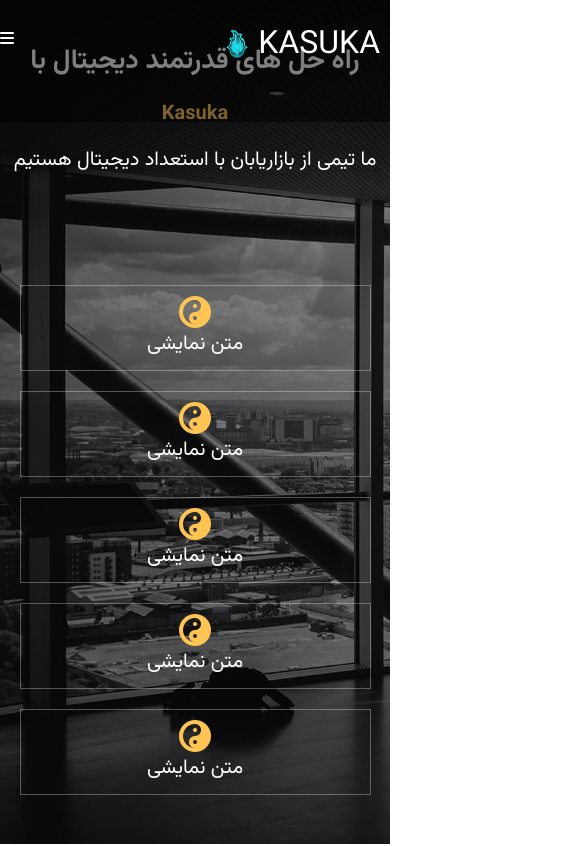
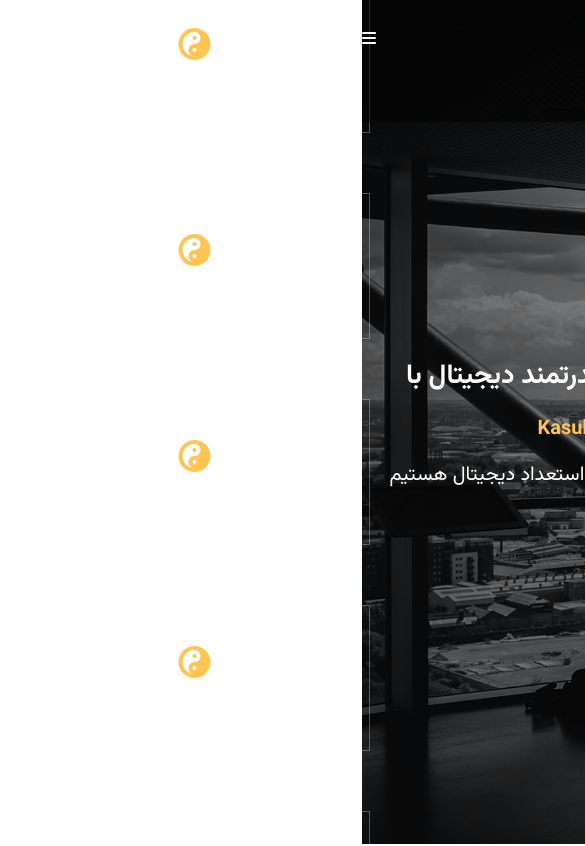
Before and after one commit to farjad12345/ProjectOne, a React (Create React App) app: page / in a window 390 px wide. Shown: the top 846 px of the page, 585 px wide, since content can reach past the window. Built offline with nearby package versions, Linux system fonts and the light colour scheme.

Commit message:
Update.css

```diff
--- a/src/Responsive.css
+++ b/src/Responsive.css
@@ -151,8 +151,8 @@ height: auto;
 
 }
     .hero-bottom-box{
- padding: 10px !important;
- margin: 10px 0 !important;
+    margin: 30px 0 !important;
+    padding: 40px !important;
 display: flex  !important;
 flex-direction: column  !important;
 }
```
